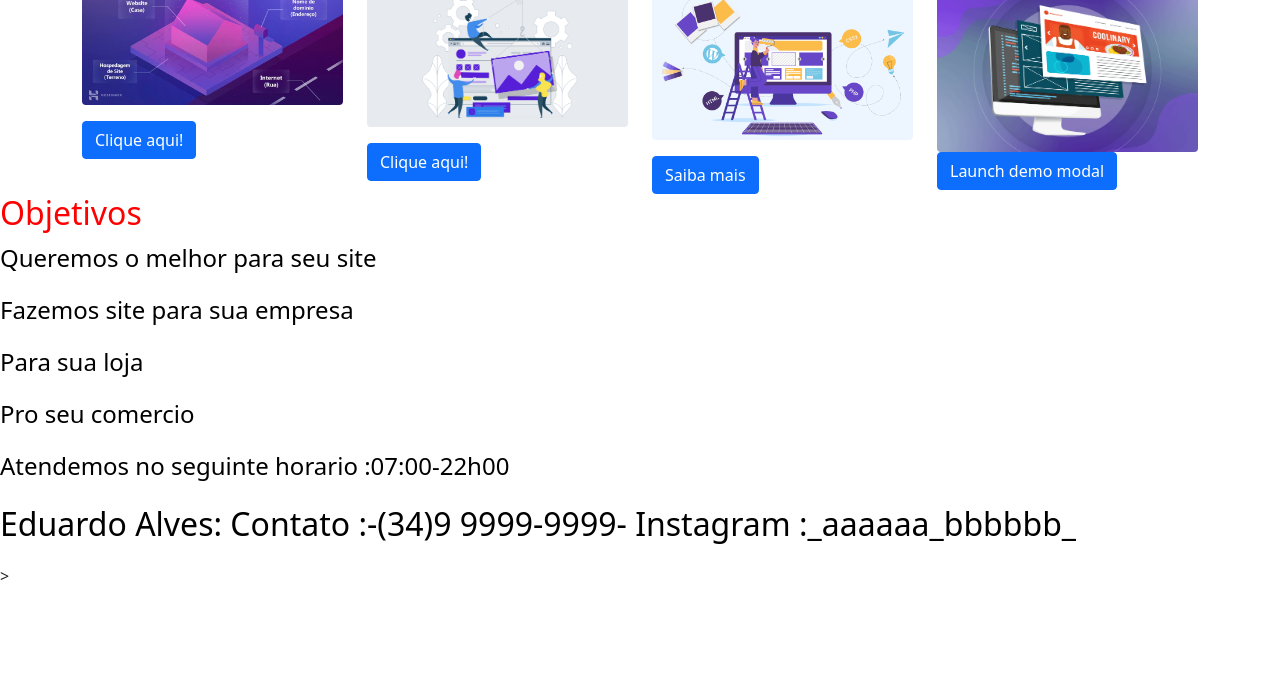
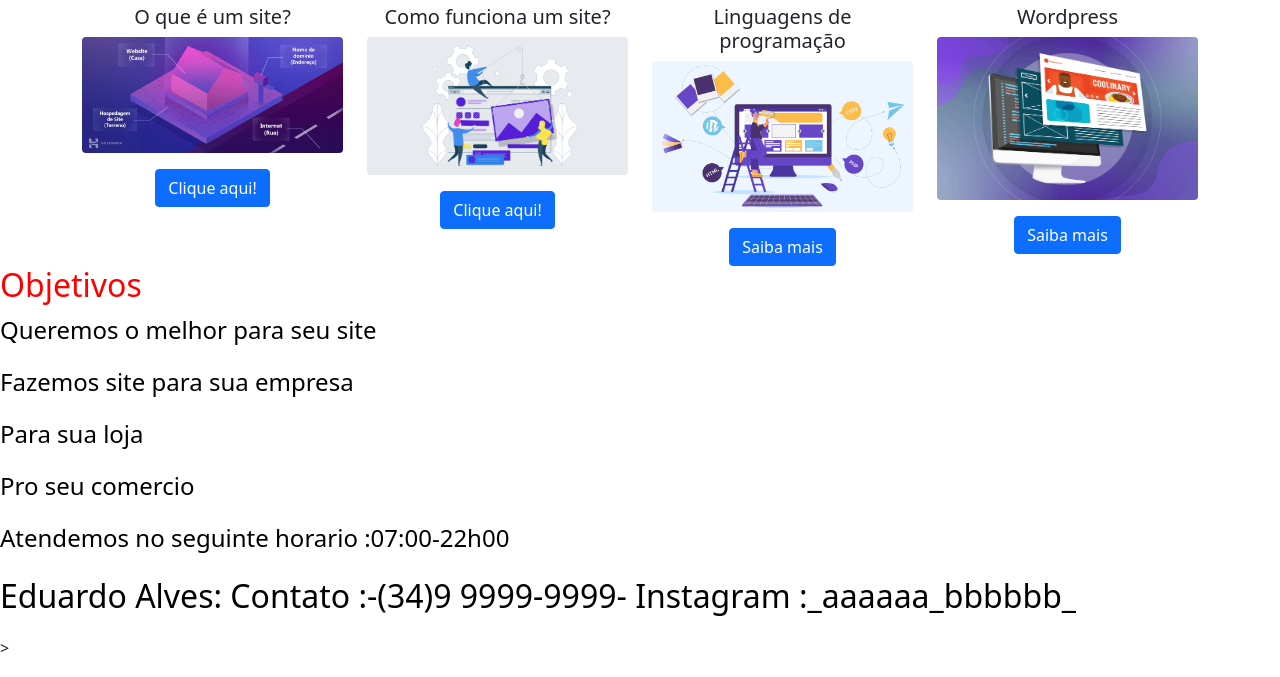
Before and after one commit to pronatecturma3/turma3, a plain HTML site: page index.html in a window 1280 px wide. Shown: the part 123-800 px from the top of the page. Drawn offline with nearby package versions, Linux system fonts and the light colour scheme.

Commit message:
Pagina inicial

```diff
--- a/index.html
+++ b/index.html
@@ -53,12 +53,15 @@
         <div class="col-12">
           <h1>Quer criar um site?</h1>
         </div>
-        <div class="col-md-3 col-sm-6">
+
+        <!-- Primeiro modal -->
+        <div class="col-md-3 col-sm-6 mt-3">
+          <h5 class="text-center">O que é um site?</h5>
           <img src="img/comofuncionasite.jpg" alt="Saiba como escolher a melhor hospedagem para o seu site" jsname="HiaYvf" jsaction="load:XAeZkd;" class="rounded img-fluid" data-noaft="1">
           <!-- Button trigger modal -->
-          <button type="button" class="mt-3 btn btn-primary" data-bs-toggle="modal" data-bs-target="#exampleModal">
+          <center><button type="button" class="mt-3 btn btn-primary" data-bs-toggle="modal" data-bs-target="#exampleModal">
             Clique aqui!
-          </button>
+          </button></center>
 
           <!-- Modal -->
           <div class="modal fade" id="exampleModal" tabindex="-1" aria-labelledby="exampleModalLabel" aria-hidden="true">
@@ -83,12 +86,13 @@
                   </div>
 
                    <!-- Segundo Modal -->
-                  <div class="col-md-3 col-sm-6">
+                  <div class="col-md-3 col-sm-6 mt-3">
+                    <h5 class="text-center">Como funciona um site?</h5>
                     <img src="img/imagem2.png" class="rounded img-fluid">
                     <!-- Button trigger modal -->
-          <button type="button" class="mt-3 btn btn-primary" data-bs-toggle="modal" data-bs-target="#exampleModal2">
+          <center><button type="button" class="mt-3 btn btn-primary" data-bs-toggle="modal" data-bs-target="#exampleModal2">
             Clique aqui!
-          </button>
+          </button></center>
 
           <!-- Modal -->
           <div class="modal fade" id="exampleModal2" tabindex="-1" aria-labelledby="exampleModalLabel" aria-hidden="true">
@@ -123,12 +127,13 @@
 
                   <!-- Terceiro Modal -->
 
-                  <div class="col-md-3 col-sm-6">
+                  <div class="col-md-3 col-sm-6 mt-3">
+                    <h5 class="text-center">Linguagens de programação</h5>
                     <img src="img/imagem3.png" class="rounded img-fluid">
                     <!-- Button trigger modal Trigger é disparo -->
-          <button type="button" class="mt-3 btn btn-primary" data-bs-toggle="modal" data-bs-target="#qualquerum1">
+          <center><button type="button" class="mt-3 btn btn-primary" data-bs-toggle="modal" data-bs-target="#qualquerum1">
             Saiba mais
-          </button>
+          </button></center>
 
           <!-- Modal -->
           <div class="modal fade" id="qualquerum1" tabindex="-1" aria-labelledby="exampleModalLabel" aria-hidden="true">
@@ -162,28 +167,37 @@
           </div>
                   </div>
 
-                    <!-- 4  modal -->
-                  <div class="col-md-3 col-sm-6">
+                    <!--Quarto modal -->
+                  <div class="col-md-3 col-sm-6 mt-3">
+                    <h5 class="text-center">Wordpress</h5>
                     <img src="img/imagem4.png" class="rounded img-fluid">
                     <!-- Button trigger modal -->
-          <button type="button" class="btn btn-primary" data-bs-toggle="modal" data-bs-target="#quartomodal">
-            Launch demo modal
-          </button>
+          <center><button type="button" class="btn btn-primary mt-3" data-bs-toggle="modal" data-bs-target="#quartomodal">
+            Saiba mais
+          </button></center>
 
           <!-- Modal -->
           <div class="modal fade" id="quartomodal" tabindex="-1" aria-labelledby="exampleModalLabel" aria-hidden="true">
             <div class="modal-dialog">
               <div class="modal-content">
                 <div class="modal-header">
-                  <h5 class="modal-title" id="exampleModalLabel">Quarto modal</h5>
+                  <h5 class="modal-title" id="exampleModalLabel">sobre o WordPress</h5>
                   <button type="button" class="btn-close" data-bs-dismiss="modal" aria-label="Close"></button>
                 </div>
                 <div class="modal-body">
-                  ...
+                  <img src="img\wordpress.png" class="rounded img-fluid">
+                  <h4>WordPress</h4>
+                  <p>
+                    WordPress é um sistema livre e aberto de gestão de conteúdo para internet (do inglês: Content Management System - CMS), baseado em PHP com banco de dados MySQL,[3] executado em um servidor interpretador, voltado principalmente para a criação de páginas eletrônicas (sites) e blogs online. Criado a partir do extinto b2/cafelog, por Ryan Boren e Matthew Mullenweg, e distribuído gratuitamente sob a GNU General Public License.<br><br>
+
+                    É uma das ferramentas mais utilizadas para conteúdo na web, disputando com o serviço do Google, chamado Blogger.[4] No entanto, o WordPress é adotado por aqueles que queiram uma página com maior personalização e recursos diferenciais.[4]<br><br>
+
+                    A popularização deste sistema é devido, entre outras, seu tipo de licença (de código aberto), facilidade de uso e, a versatilidade. Também é possível desenvolver sites de tipo comércio eletrônico, revistas, portfólio, gerenciador de projeto, agregador de eventos e, outros conteúdos devido a sua capacidade de extensão através de plugins, temas e programação PHP.[5]<br><br>
+                  </p>
                 </div>
                 <div class="modal-footer">
-                  <button type="button" class="btn btn-secondary" data-bs-dismiss="modal">Close</button>
-                  <button type="button" class="btn btn-primary">Save changes</button>
+                  <button type="button" class="btn btn-secondary" data-bs-dismiss="modal">Fechar</button>
+
                 </div>
               </div>
             </div>
```
